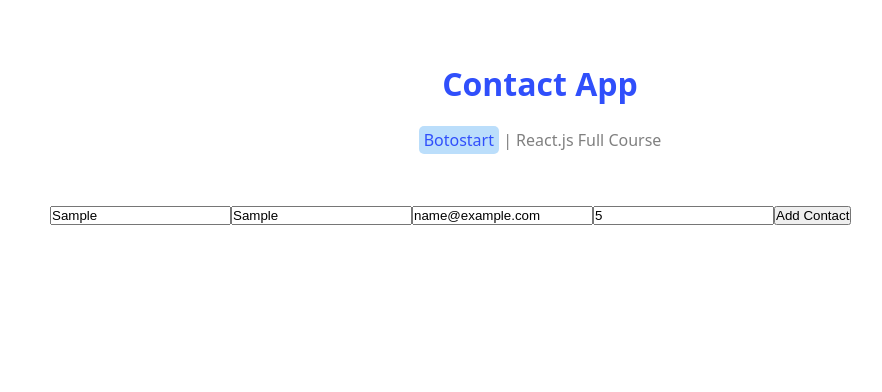
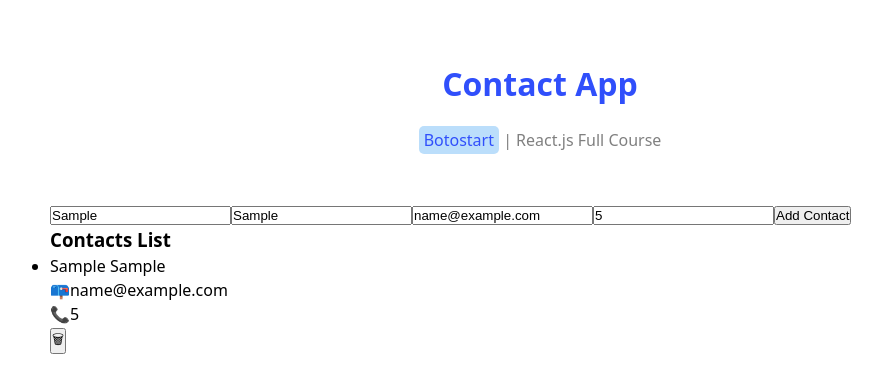
Before and after one commit to Yasaman471/Contact_App, a React (Vite) app: page / in a window 1280 px wide. Both pictures are taken after typing "Sample", "Sample", "name@example.com", "5" into the empty fields and a click on the button "Add Contact". Shown: the top 392 px of the page, without its empty margins (100-982 px from the left). Built offline with nearby package versions, Linux system fonts and the light colour scheme.

Commit message:
Implement ContactList and ContactItem components including their state management and logic

```diff
--- a/package.json
+++ b/package.json
@@ -11,7 +11,8 @@
   },
   "dependencies": {
     "react": "^19.1.1",
-    "react-dom": "^19.1.1"
+    "react-dom": "^19.1.1",
+    "uuid": "^13.0.0"
   },
   "devDependencies": {
     "@eslint/js": "^9.35.0",
--- /dev/null
+++ b/src/Components/ContactItem.jsx
@@ -0,0 +1,15 @@
+
+function ContactItem({data:{name,lastName,email,phone}}) {
+  return (
+    <div>
+        <li>
+        <p> {name} {lastName}</p>
+        <p><span>📪</span>{email}</p>
+        <p><span>📞</span>{phone}</p>
+        <button><span>🗑</span></button>
+        </li>
+    </div>
+  )
+}
+
+export default ContactItem
--- /dev/null
+++ b/src/Components/ContactList.jsx
@@ -0,0 +1,19 @@
+import ContactItem from "./ContactItem"
+
+
+function ContactList({contacts}) {
+  return (
+    <div>
+        <h3>Contacts List</h3>
+        {contacts.length ? (
+            <ul>
+                {contacts.map((contact)=>(
+                    <ContactItem key={contact.id} data={contact}/>
+                ))}
+            </ul>
+        ) : (<p>No Contact Yet!</p>) }
+    </div>
+  )
+}
+
+export default ContactList
--- a/src/Components/Contacts.jsx
+++ b/src/Components/Contacts.jsx
@@ -1,10 +1,14 @@
 import { useState } from "react"
 import inputs from "../Constants/inputs"
+import ContactList from "./ContactList"
+import { v4 } from "uuid"
 
 
 function Contacts() {
+    const [contacts,setContacts] = useState([])
     const [contact ,setContact] = useState(
         {
+          id:"",
           name:"",
           lastName:"",
           email:"",
@@ -20,9 +24,14 @@ function Contacts() {
     }
 
     const AddHandler = () =>{
-        console.log(contact);
+        if(!contact.name || !contact.lastName || !contact.email || !contact.phone){
+        alert("please Enter Valid Data!")
+        }
+        const newContact = {...contact,id:v4()}
+        setContacts((contacts)=>[...contacts,newContact])
     }
   return (
+    <div>
     <div>
         {inputs.map((input,index)=>(
             <input
@@ -36,6 +45,8 @@ function Contacts() {
             ))}
         <button onClick={AddHandler}>Add Contact</button>
     </div>
+    <ContactList contacts={contacts}/>
+    </div>
   )
 }
 
```
Also changed, not shown: 1 other file (tests, documents, lock files or other folders).
